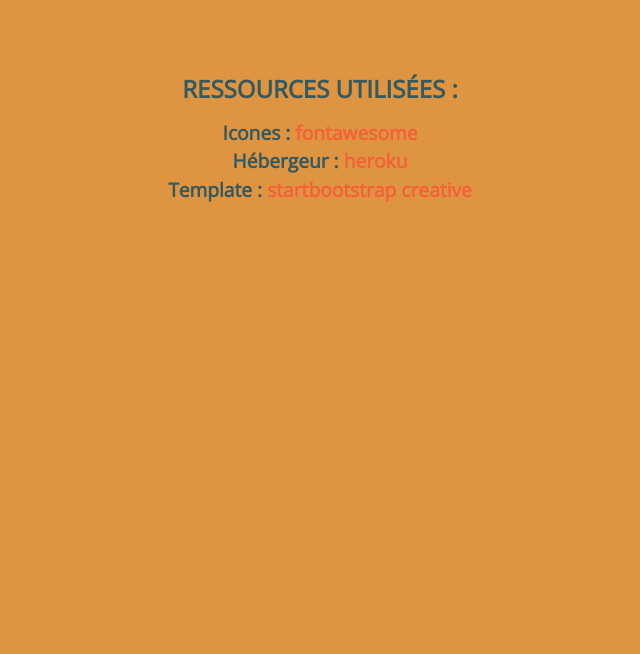
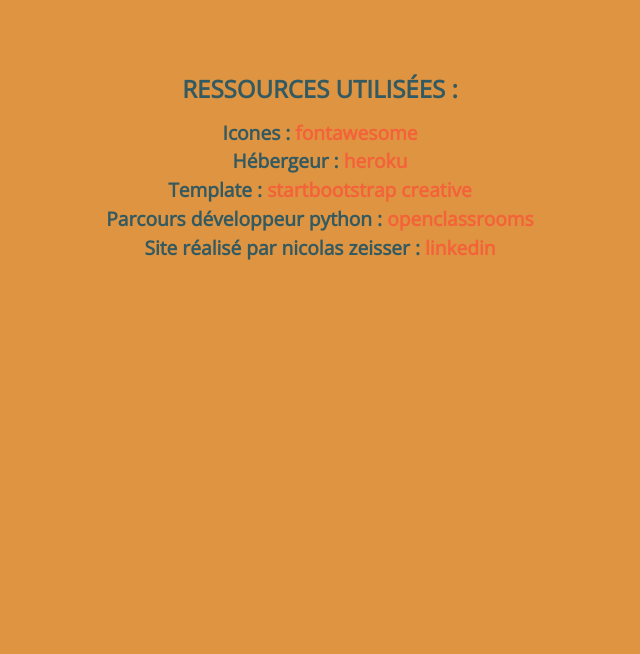
Before and after one commit to NicoZeiss/OC_Projet8, a Django app: page /comparator/terms/ in a window 1280 px wide. Shown: the part 323-977 px from the top of the page, without its empty margins (320-960 px from the left). Run offline with Django 3.2, Linux system fonts and the light colour scheme; some libraries are stand-ins or nearby versions; some web fonts are replaced.

Commit message:
add info into terms use

```diff
--- a/comparator/templates/comparator/terms.html
+++ b/comparator/templates/comparator/terms.html
@@ -21,6 +21,8 @@
     			<li class="nutri-item center-text cap-text">Icones : <a href="https://fontawesome.com/">Fontawesome</a></li>
     			<li class="nutri-item center-text cap-text">Hébergeur : <a href="https://www.heroku.com/home">Heroku</a></li>
     			<li class="nutri-item center-text cap-text">Template : <a href="https://blackrockdigital.github.io/startbootstrap-creative/">StartBootstrap Creative</a></li>
+          <li class="nutri-item center-text cap-text">Parcours développeur Python : <a href="https://openclassrooms.com/fr/paths/68-developpeur-dapplication-python">OpenClassrooms</a></li>
+          <li class="nutri-item center-text cap-text">Site réalisé par Nicolas ZEISSER : <a href="https://www.linkedin.com/in/nicolas-zeisser-0a4b2511a/">LinkedIn</a></li>
     	</ul>
 	</div>
   </div>
```
